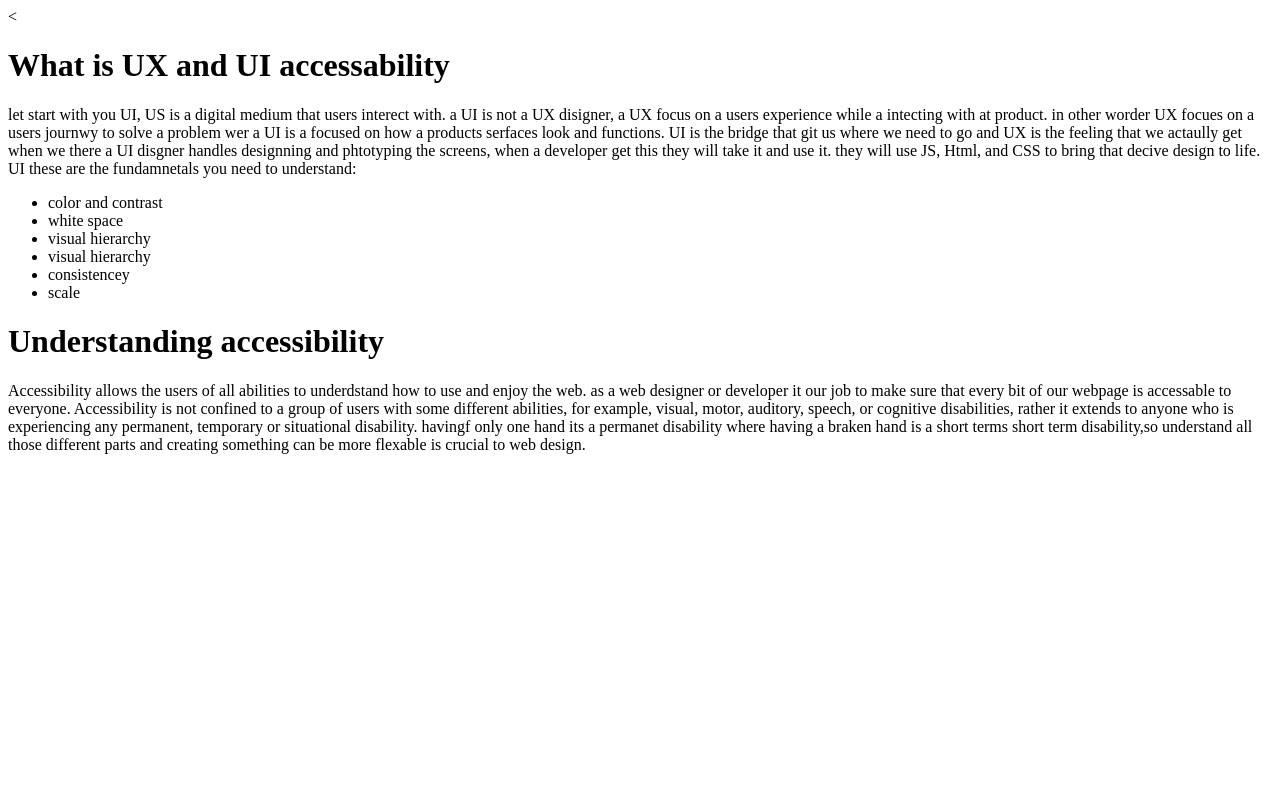
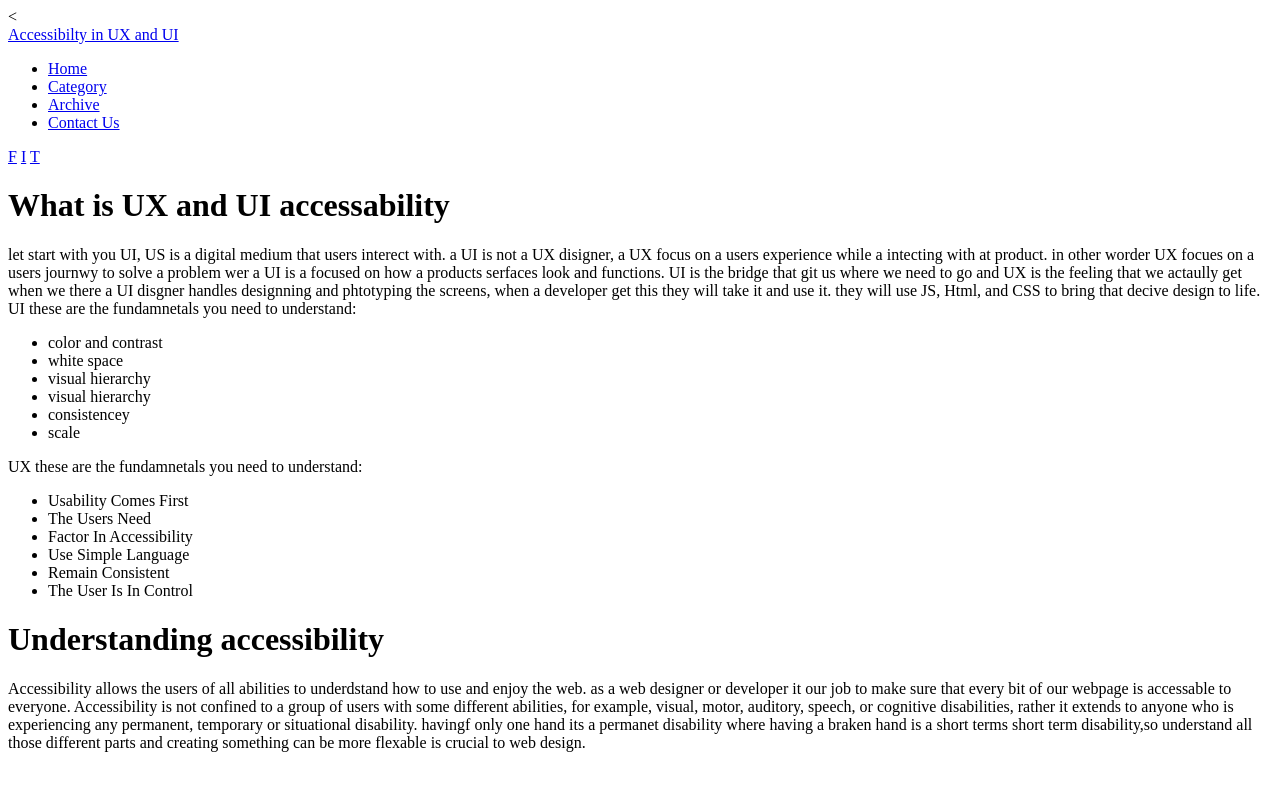
Before and after one commit to juniperhaven/web-page-project, a plain HTML site: page index.html in a window 1280 px wide. Drawn offline with Linux system fonts and the light colour scheme.

Commit message:
Update index.html
I added the navigation tags

```diff
--- a/index.html
+++ b/index.html
@@ -6,6 +6,39 @@
     <title>Accessibilty in UX and UI</title>
 </head>
 <main>
+
+
+    <!----------------navigation ------------------------------------------------------>
+     <nav class="nav">
+         <div class="nav-menu flex-row">
+             <div class="nav-brand">
+                 <a href="#" class="text-gray">Accessibilty in UX and UI</a>
+             </div>
+             <div>
+                 <ul class="nav-items">
+                     <li class="nav link">
+                         <a href="#" >Home</a>
+                        </li>
+                        <li class="nav link">
+                            <a href="#" >Category</a>
+                           </li>
+                           <li class="nav link">
+                            <a href="#" >Archive</a>
+                           </li>
+                           <li class="nav link">
+                            <a href="#" >Contact Us</a>
+                           </li>
+                 </ul>
+             </div>
+             <div class="social text-gray">
+                 <a href="#">F</a>
+                 <a href="#">I</a>
+                 <a href="#">T</a>
+             </div>
+         </div>
+     </nav>
+
+    <!-----------------navigation----------------------------------------------------->
 
   <h1>What is UX and UI accessability</h1>
      <p>let start with you UI, US is a digital medium that users interect with. a UI is not a UX disigner, a UX focus on a users experience while a intecting with at product.
@@ -23,6 +56,18 @@
 
             </ul>
         </dav>
+         UX these are the fundamnetals you need to understand:
+        <dav>
+            <ul>
+                <li>Usability Comes First</li>
+                <li>The Users Need</li>
+                <li>Factor In Accessibility</li>
+                <li>Use Simple Language </li>
+                <li>Remain Consistent </li>
+                <li>The User Is In Control</li>
+
+            </ul>
+        </dav>
     </p>
 
 
```
